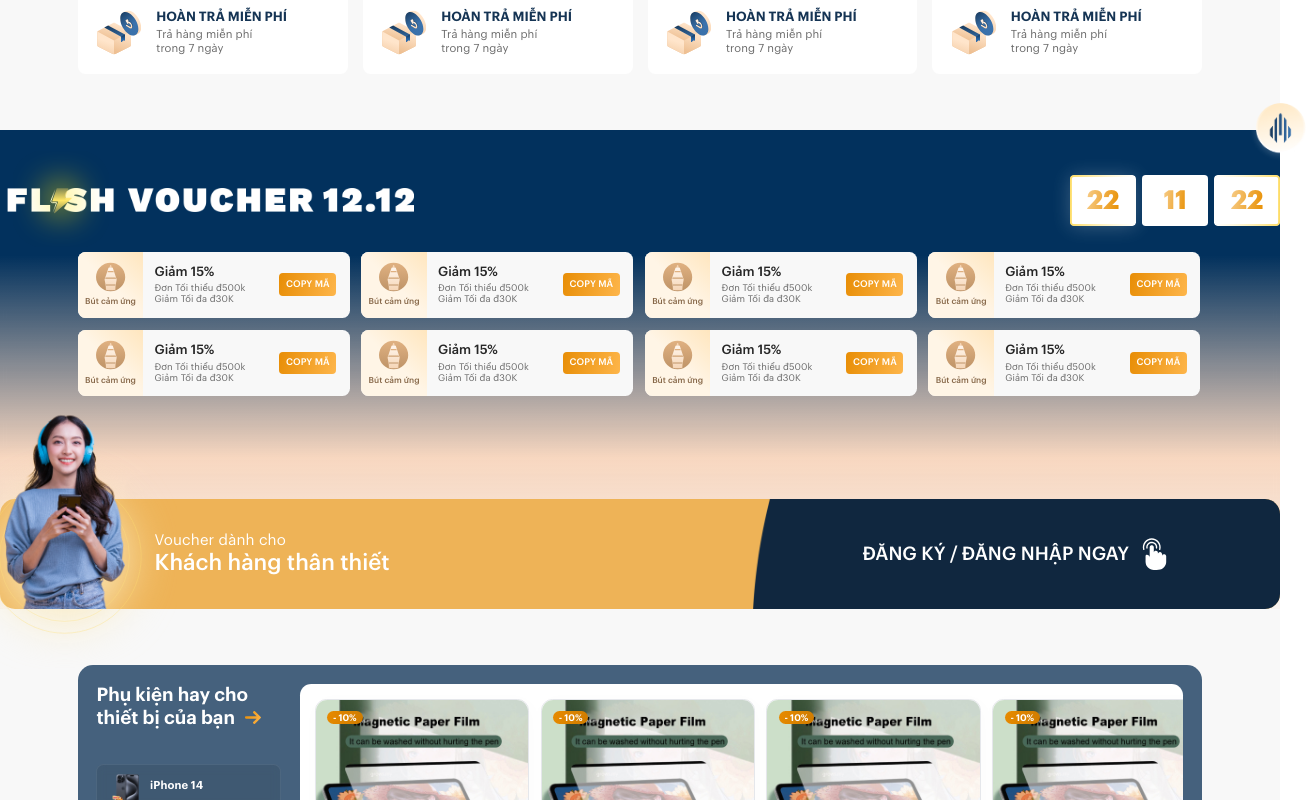
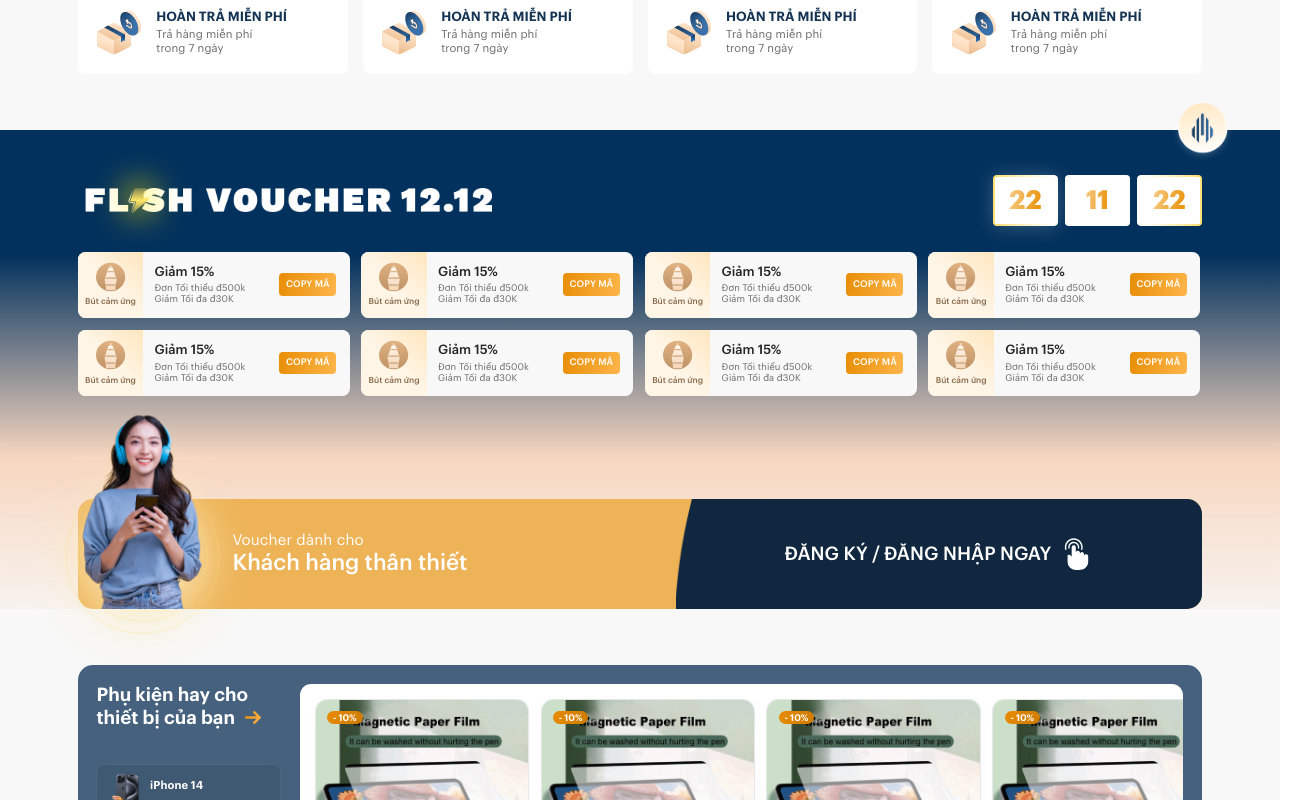
Before and after one commit to MattNguyen1203/astro-test, a Next.js app: page / in a window 1280 px wide. Shown: the part 520-1320 px from the top of the page, 1314 px wide, since content can reach past the window. Built offline with nearby package versions, Linux system fonts and the light colour scheme; no server answers.

Commit message:
fix 11/03

```diff
--- a/src/sections/home/components/flashvoucher/index.jsx
+++ b/src/sections/home/components/flashvoucher/index.jsx
@@ -6,7 +6,7 @@ const listData = new Array(14).fill(0)
 export default function FlashVoucher({isMobile}) {
   return (
     <article className='w-full bg-[linear-gradient(180deg,#02315D_26.21%,rgba(246,187,145,0.55)_68.35%,rgba(255,255,255,0.00)_105.67%)] xmd:bg-[linear-gradient(180deg,#002C54_0%,#02315D_16.27%,#02315D_30.03%,rgba(92,100,112,0.83)_48.06%,rgba(246,187,145,0.55)_78.73%,rgba(255,255,255,0.00)_94.11%)] backdrop-blur-[5px] h-fit xmd:mt-[0.88rem] xmd:rounded-tl-[1.1713rem] xmd:rounded-tr-[1.1713rem]'>
-      <div className='container pt-[3.5rem] relative full-mb'>
+      <div className='container pt-[3.5rem] relative xmd:full-mb'>
         {!isMobile && (
           <Image
             src={'/home/circle-flash-voucher1.png'}
--- a/src/sections/home/index.jsx
+++ b/src/sections/home/index.jsx
@@ -58,7 +58,7 @@ export default function HomeIndex({viewport}) {
       <section className='pb-[1.49rem]'>
         <TechnologyConner />
       </section>
-      <div className='flex items-center justify-center w-full h-screen'>
+      {/* <div className='flex items-center justify-center w-full h-screen'>
         <DialogProduct>
           <div className='text-2xl text-black mt-[10px] cursor-default'>
             Edit Profile
@@ -66,7 +66,7 @@ export default function HomeIndex({viewport}) {
         </DialogProduct>
         <TabInit />
         <SheetCart />
-      </div>
+      </div> */}
       {/* <IndexSWR />
       <div className='w-full h-screen bg-black'></div>
       <div className='right-0 top-0 size-[4rem] bg-black absolute'></div>
```
